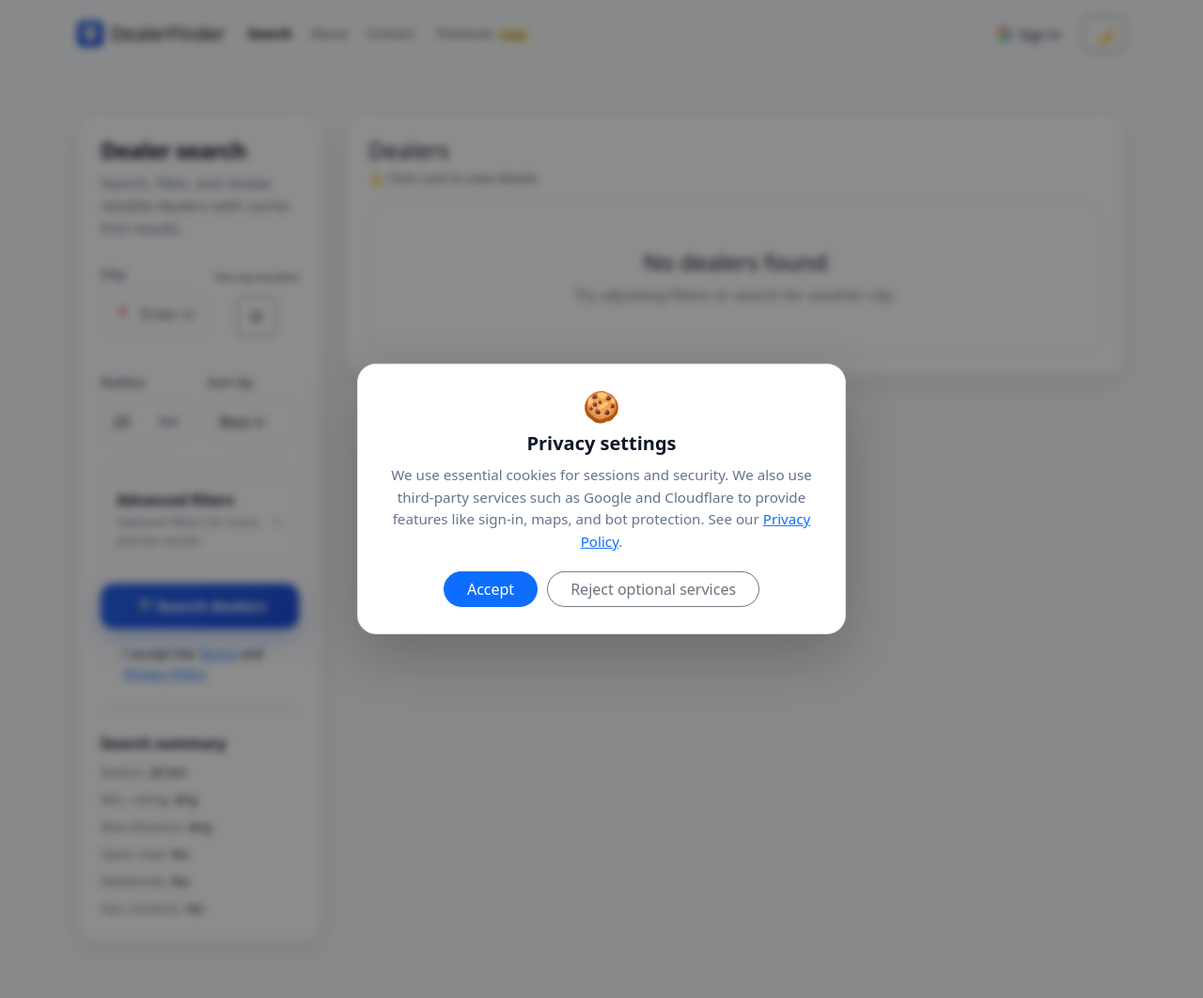
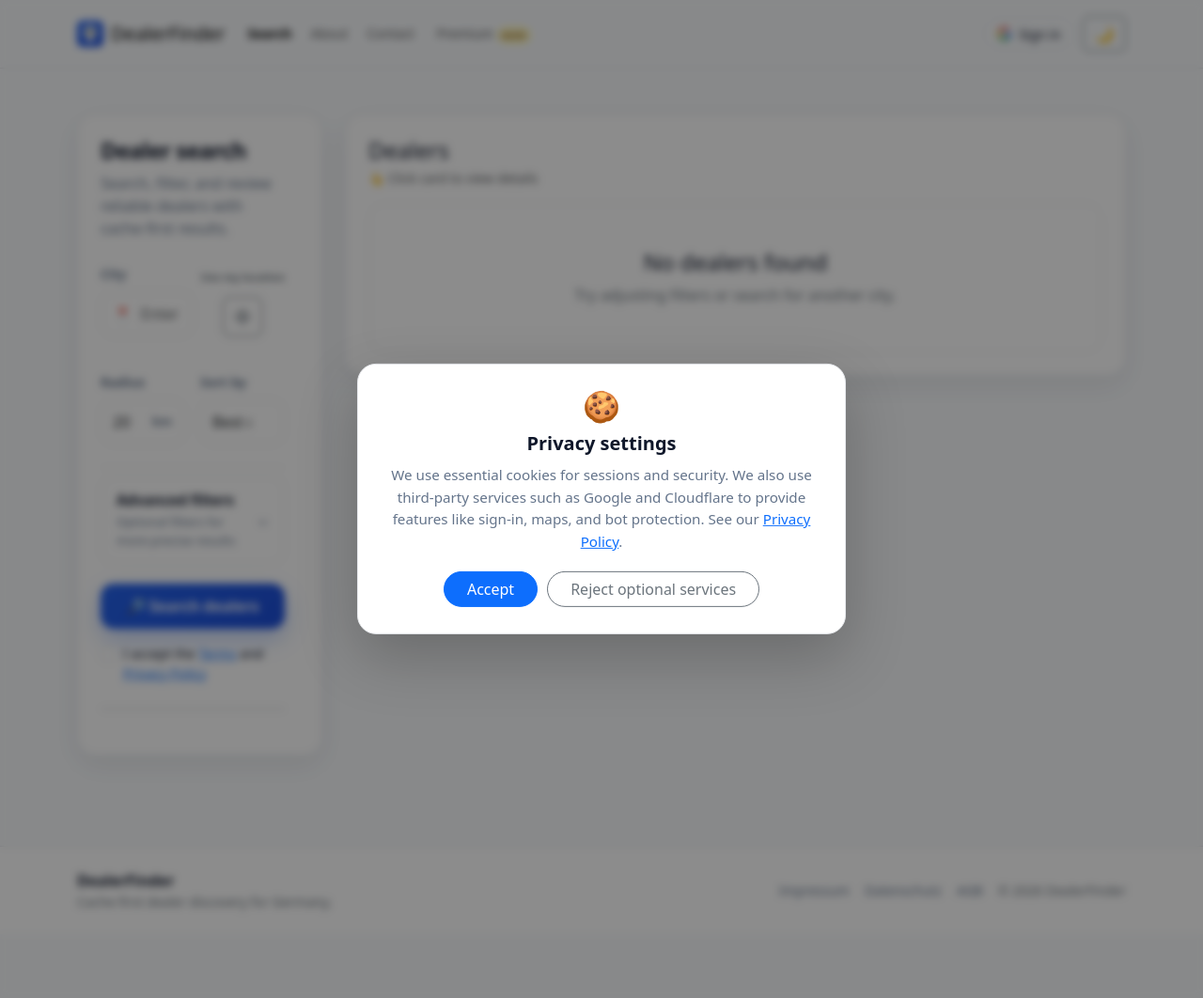
Before and after one commit to p95max/dealerfinder, a Django app: page /search/ in a window 1280 px wide. Shown: the whole page at 94% size. Run offline with Django 5.2, Linux system fonts and the light colour scheme; data that the repository does not hold is empty; parts of the project's set-up code (start-up, migrations or seed data) failed here and were passed over.

Commit message:
search form fix

```diff
--- a/static/css/search-form.css
+++ b/static/css/search-form.css
@@ -243,3 +243,17 @@
 .search-discovery-block {
     padding: 4px 2px 0;
 }
+
+@media (min-width: 992px) {
+    .sticky-sidebar {
+        position: sticky;
+        top: 72px;
+        align-self: flex-start;
+    }
+
+    .sticky-sidebar .surface-card {
+        max-height: calc(100vh - 88px);
+        overflow-y: auto;
+        scrollbar-gutter: stable;
+    }
+}
--- a/templates/dealers/search.html
+++ b/templates/dealers/search.html
@@ -9,8 +9,8 @@
         <div class="row g-4 align-items-start">
 
             <!-- Left panel -->
-            <div class="col-12 col-lg-4 col-xl-3">
-                <div class="surface-card p-4 sticky-panel">
+            <div class="col-12 col-lg-4 col-xl-3 sticky-sidebar">
+                <div class="surface-card p-4">
                     <div class="mb-4">
                         <h1 class="section-title mb-2">Dealer search</h1>
                         <p class="section-subtitle mb-0">
@@ -22,22 +22,6 @@
 
                     <hr class="my-4">
 
-                    <div class="fw-semibold mb-2">Search summary</div>
-
-                    {% if city %}
-                        <div class="small text-secondary mb-3">
-                            Query for <span class="fw-semibold text-dark">{{ city }}</span>
-                        </div>
-                    {% endif %}
-
-                    <ul class="list-unstyled small mb-0 d-flex flex-column gap-2">
-                        <li><span class="text-secondary">Radius:</span> {{ radius }} km</li>
-                        <li><span class="text-secondary">Min. rating:</span> {{ min_rating|default:"Any" }}</li>
-                        <li><span class="text-secondary">Max distance:</span> {{ request.GET.max_distance_km|default:"Any" }}</li>
-                        <li><span class="text-secondary">Open now:</span> {% if open_now %}Yes{% else %}No{% endif %}</li>
-                        <li><span class="text-secondary">Weekends:</span> {% if weekends %}Yes{% else %}No{% endif %}</li>
-                        <li><span class="text-secondary">Has contacts:</span> {% if has_contacts %}Yes{% else %}No{% endif %}</li>
-                    </ul>
                 </div>
             </div>
 
```
